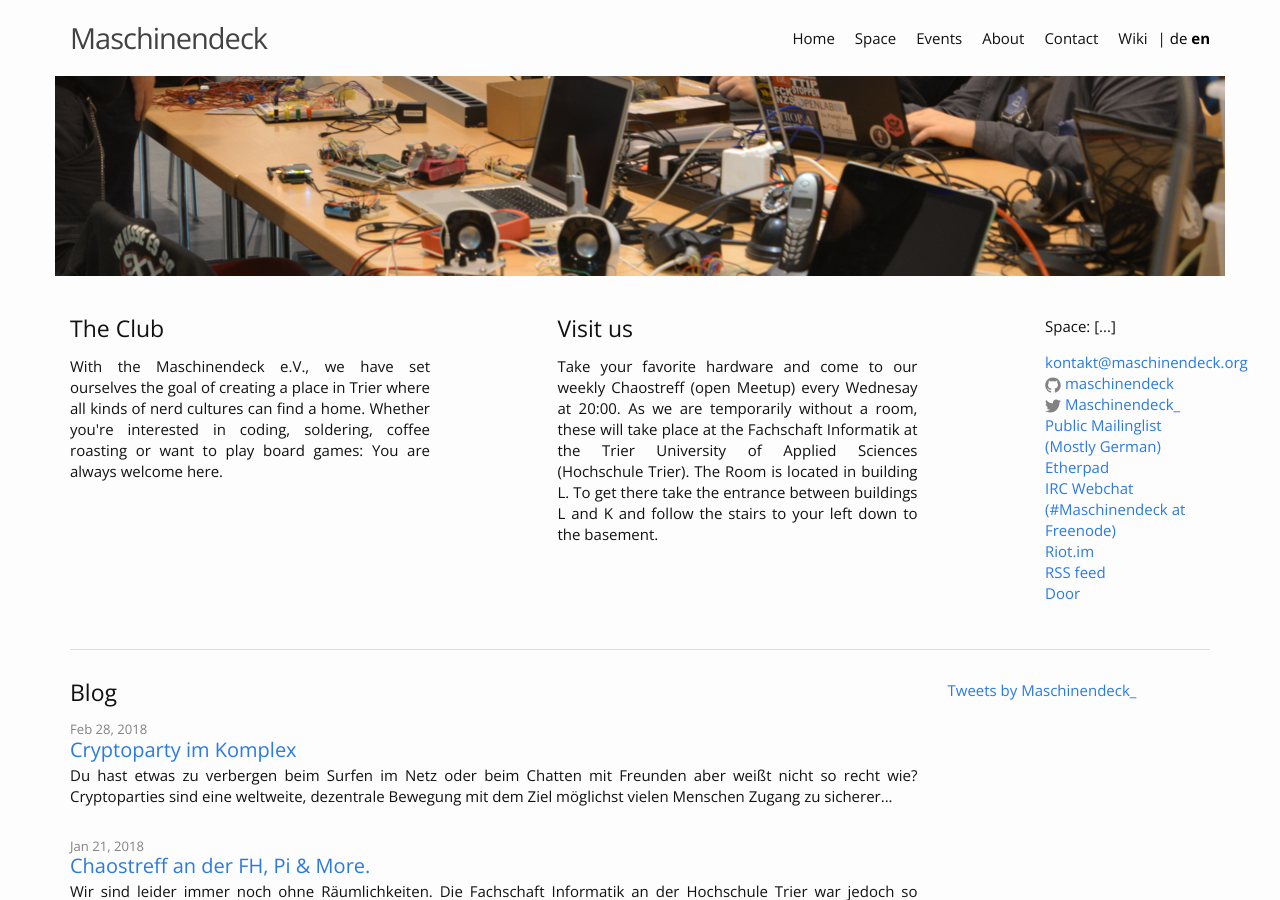
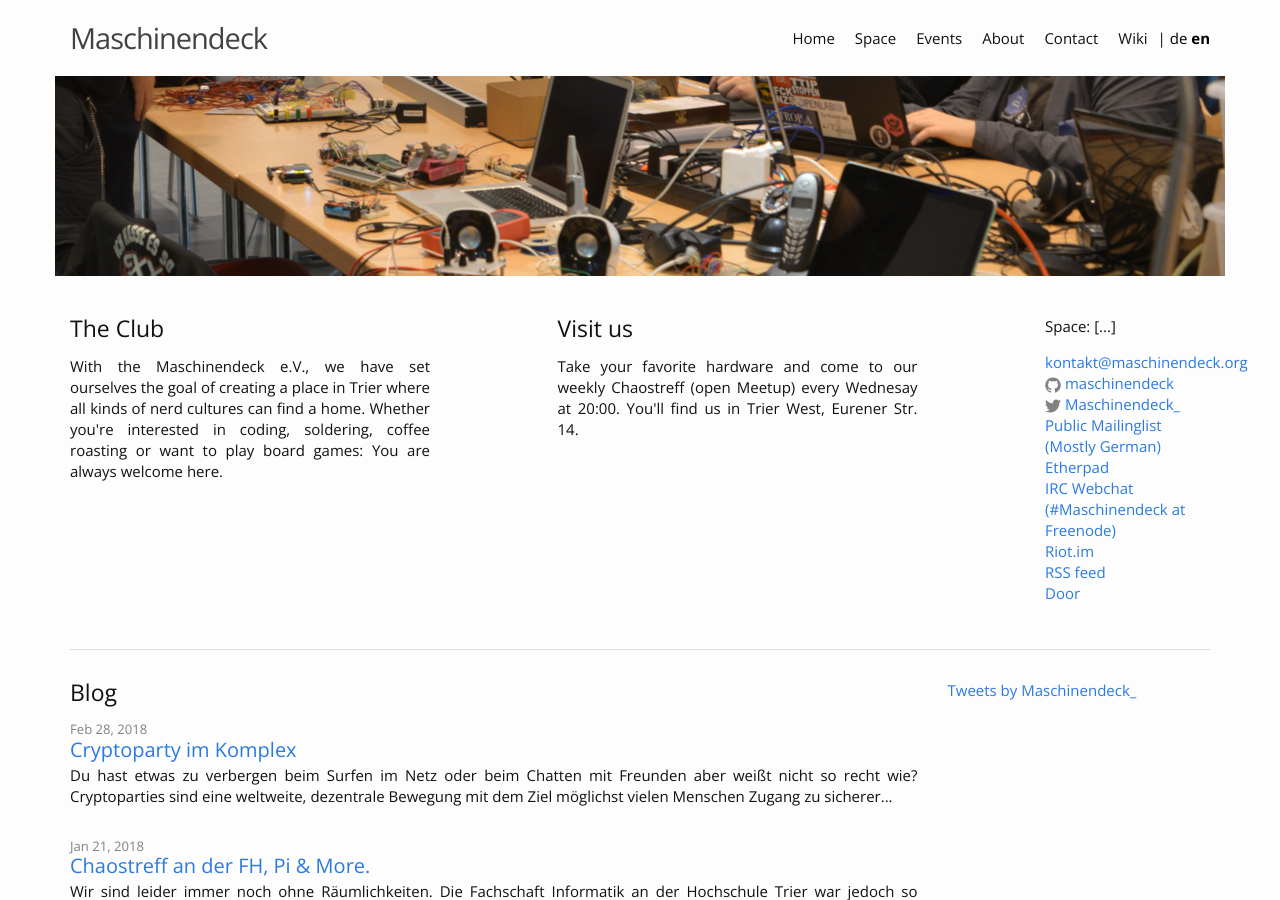
Before and after one commit to maschinendeck/maschinendeck.github.io, a Jekyll site: the page built from index_en.html, in a window 1280 px wide and 900 px high. Built offline with Jekyll 4.4.1, drawn with Linux system fonts in a browser that asks for light colours; comment, search, counter and statistics services are not loaded.

```diff
--- a/index.html
+++ b/index.html
@@ -19,8 +19,8 @@ ref: home
     </div>
     <div class="col-md-4 col-md-offset-1">
       <h2>Vorbei kommen</h2>
-      <p>Packt eure Lieblingshardware ein und besucht uns beim regelmäßigen Chaostreff jeden Mittwoch um 20:00 Uhr. Da wir z.Zt. wieder ohne Raum sind findet das Treffen in der Fachschaft Informatik an der Hochschule Trier statt.
-Die Fachschaftsräume befinden sich im L Gebäude. Um dort hin zu kommen holt ihr den Eingang zwischen L und K Gebäude und geht links die Treppe runter in den Keller.</p>
+      <p>Packt eure Lieblingshardware ein und besucht uns beim regelmäßigen Chaostreff jeden Mittwoch um 20:00 Uhr. Ihr findet uns in Trier West, Eurener Str. 14.
+        </p>
     </div>
     <div class="col-md-2 col-md-offset-1">
       <p id="space_state">Raumstatus: [...]</p>
--- a/index_en.html
+++ b/index_en.html
@@ -17,9 +17,9 @@ With the Maschinendeck e.V., we have set ourselves the goal of creating a place
     </div>
     <div class="col-md-4 col-md-offset-1">
       <h2>Visit us</h2>
-      <p>Take your favorite hardware and come to our weekly Chaostreff (open Meetup) every Wednesay at 20:00. As we are temporarily without a room, these will take place at the Fachschaft Informatik at the Trier
-University of Applied Sciences (Hochschule Trier). The Room is located in building L.
-To get there take the entrance between buildings L and K and follow the stairs to your left down to the basement.</p>
+      <p>Take your favorite hardware and come to our weekly Chaostreff (open Meetup) every Wednesay at 20:00.
+        You'll find us in Trier West, Eurener Str. 14.
+      </p>
     </div>
     <div class="col-md-2 col-md-offset-1">
       <p id="space_state">Space: [...]</p>
```
Also changed, not shown: contact.html (+8 -1 lines), contact_en.html (+8 -0 lines).
